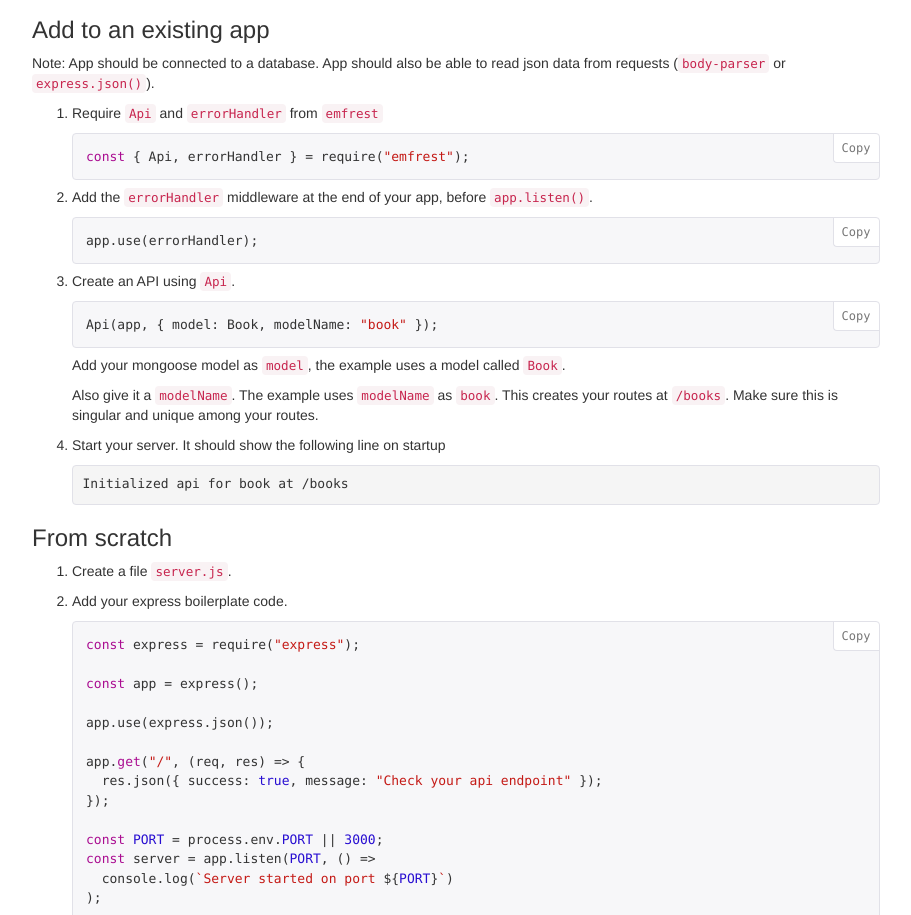
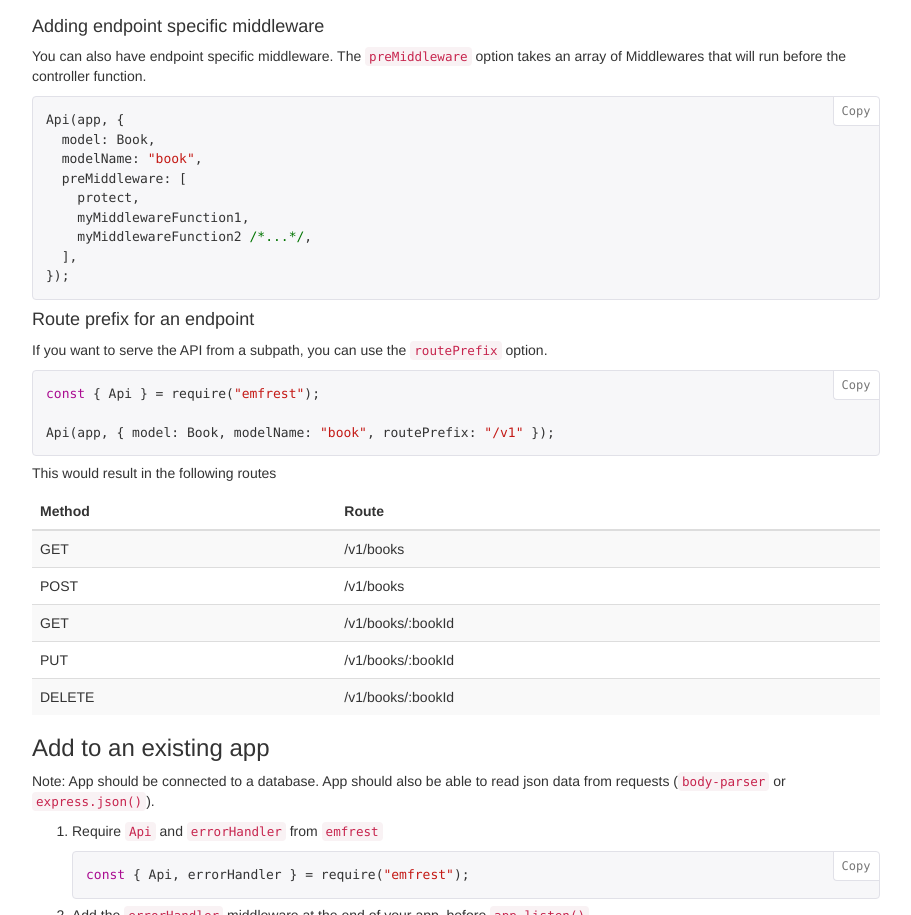
Before and after one commit to DEEJ4Y/emfrest, a website: page docs/index.html in a window 1280 px wide. Shown: the part 1319-2234 px from the top of the page, without its empty margins (38-949 px from the left). Drawn offline with Linux system fonts and the light colour scheme; a web font is replaced by a local one.

Commit message:
chore: Add updated documentation

```diff
--- a/docs/index.html
+++ b/docs/index.html
@@ -127,6 +127,55 @@ Api(app, { model: Book, modelName: &quot;book&quot; });
 <tr>
 <td style="text-align:left">DELETE</td>
 <td style="text-align:left">/books/:bookId</td>
+</tr>
+</tbody>
+</table>
+<h4>Adding endpoint specific middleware</h4>
+<p>You can also have endpoint specific middleware. The <code>preMiddleware</code> option takes an array of Middlewares that will run before the controller function.</p>
+<pre class="prettyprint source lang-js"><code>Api(app, {
+  model: Book,
+  modelName: &quot;book&quot;,
+  preMiddleware: [
+    protect,
+    myMiddlewareFunction1,
+    myMiddlewareFunction2 /*...*/,
+  ],
+});
+</code></pre>
+<h4>Route prefix for an endpoint</h4>
+<p>If you want to serve the API from a subpath, you can use the <code>routePrefix</code> option.</p>
+<pre class="prettyprint source lang-js"><code>const { Api } = require(&quot;emfrest&quot;);
+
+Api(app, { model: Book, modelName: &quot;book&quot;, routePrefix: &quot;/v1&quot; });
+</code></pre>
+<p>This would result in the following routes</p>
+<table>
+<thead>
+<tr>
+<th style="text-align:left">Method</th>
+<th style="text-align:left">Route</th>
+</tr>
+</thead>
+<tbody>
+<tr>
+<td style="text-align:left">GET</td>
+<td style="text-align:left">/v1/books</td>
+</tr>
+<tr>
+<td style="text-align:left">POST</td>
+<td style="text-align:left">/v1/books</td>
+</tr>
+<tr>
+<td style="text-align:left">GET</td>
+<td style="text-align:left">/v1/books/:bookId</td>
+</tr>
+<tr>
+<td style="text-align:left">PUT</td>
+<td style="text-align:left">/v1/books/:bookId</td>
+</tr>
+<tr>
+<td style="text-align:left">DELETE</td>
+<td style="text-align:left">/v1/books/:bookId</td>
 </tr>
 </tbody>
 </table>
--- a/package.json
+++ b/package.json
@@ -1,6 +1,6 @@
 {
   "name": "emfrest",
-  "version": "1.0.30",
+  "version": "1.0.31",
   "description": "Quickly build RESTful APIs with Express and Mongoose.",
   "main": "index.js",
   "scripts": {
```
Also changed, not shown: README.md.
